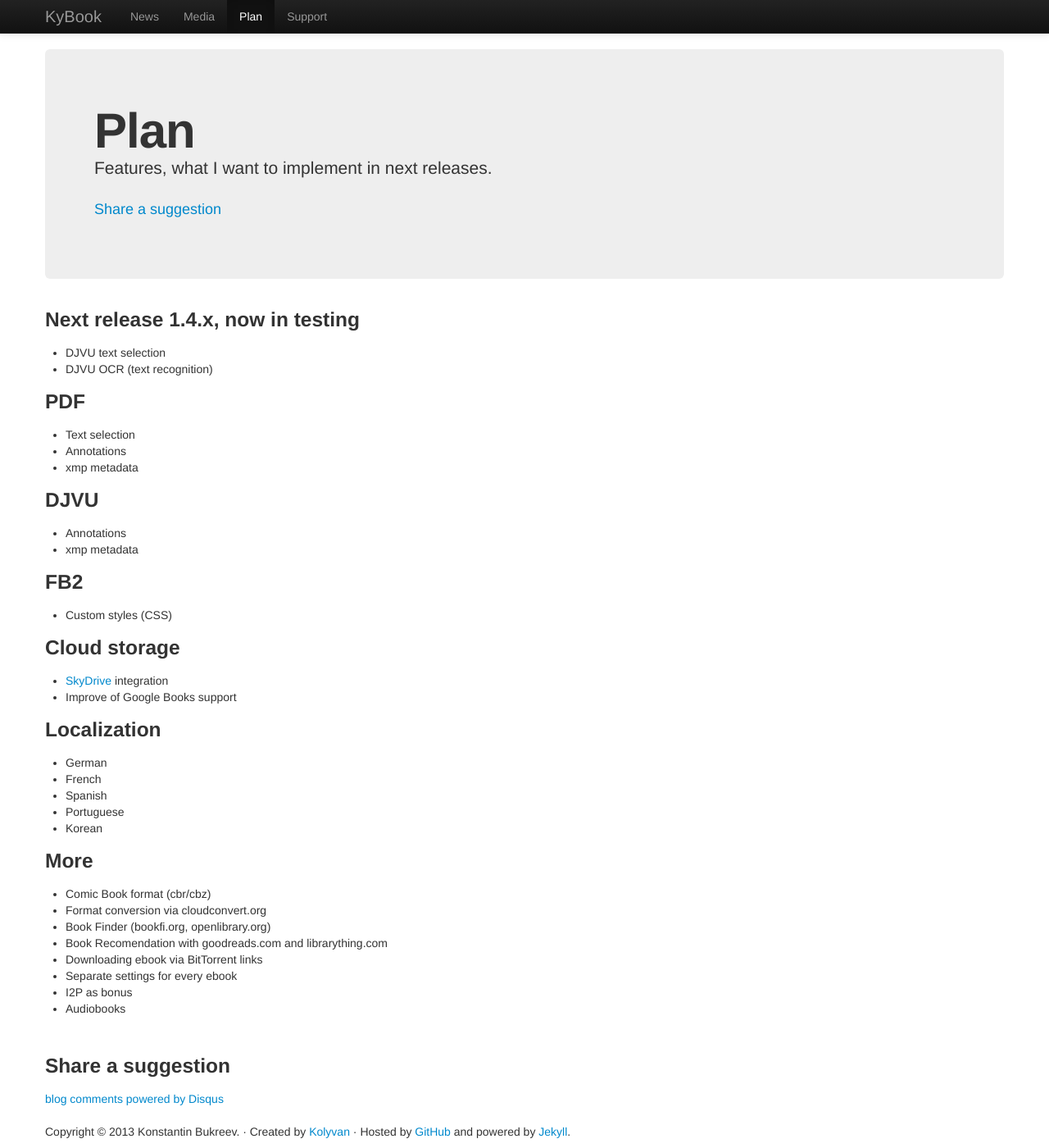
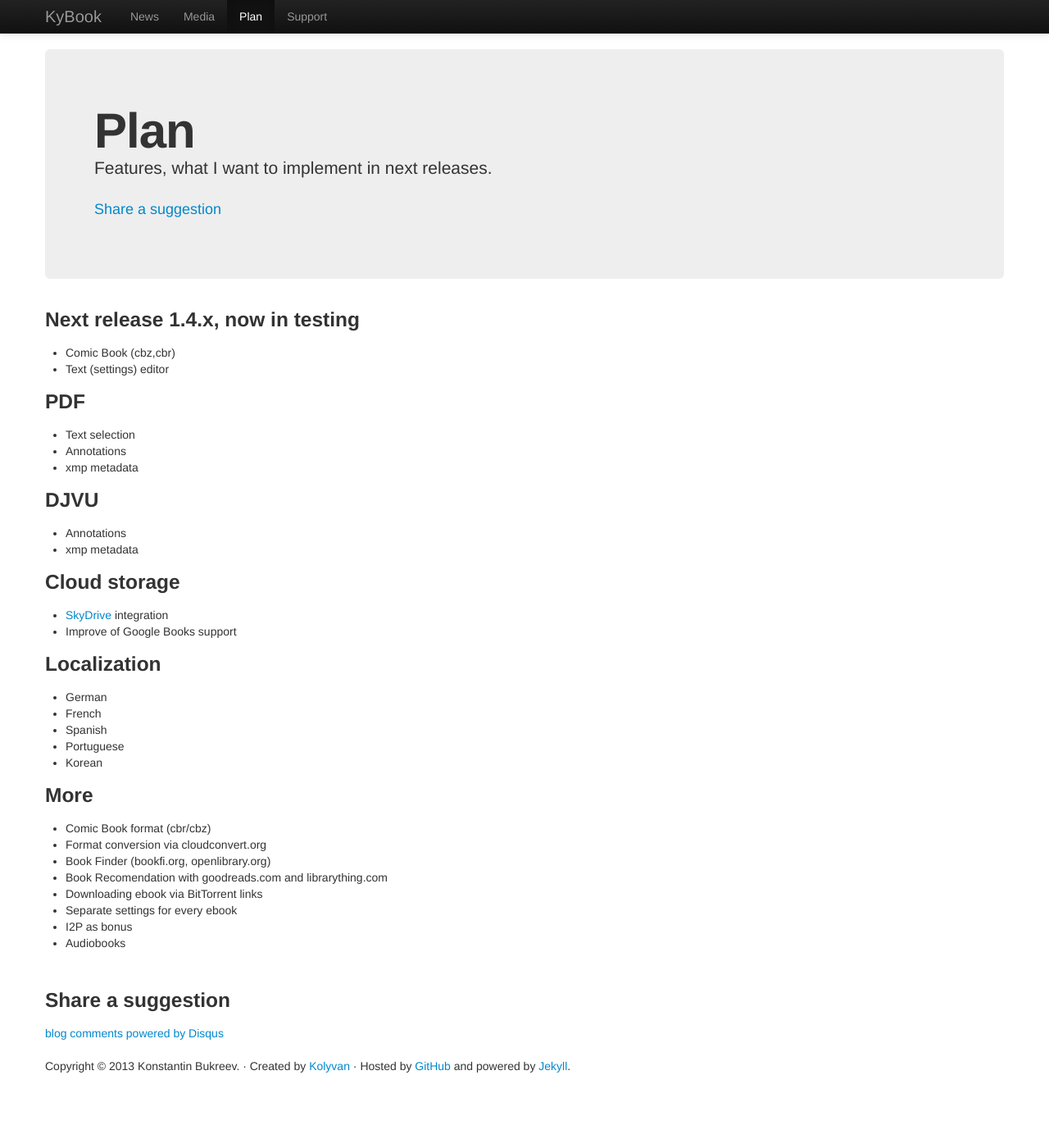
Before and after one commit to kolyvan/kolyvan.github.com, a Jekyll site: the page built from kybook/plan.html, in a window 1280 px wide and 1400 px high. Shown: the whole window at 82% size. Built offline with Jekyll 4.4.1, drawn with Linux system fonts in a browser that asks for light colours; nearby versions of some CDN libraries; comment, search, counter and statistics services are not loaded.

Commit message:
update kybook news and plan

```diff
--- a/kybook/index.html
+++ b/kybook/index.html
@@ -36,6 +36,7 @@ title: KyBook
 		<li>Supports of VK Docs as Cloud Storage</li>
 		<li>Built-in Web Browser</li>
 		<li>Supports Tor Network</li>
+		<li>OCR and DJVU filters</li>
 		</ul>
 
 		<h3 id="features">Key features</h3>
--- a/kybook/plan.html
+++ b/kybook/plan.html
@@ -11,8 +11,8 @@ title: Plan
 
 <h3>Next release 1.4.x, now in testing </h3>
 <ul>
-	<li>DJVU text selection</li>
-	<li>DJVU OCR (text recognition)</li>
+	<li>Comic Book (cbz,cbr)</li>
+	<li>Text (settings) editor</li>
 </ul>
 <div>
 
@@ -28,11 +28,6 @@ title: Plan
 <ul>
 	<li>Annotations</li>
 	<li>xmp metadata</li>
-</ul>
-
-<h3>FB2</h3>
-<ul>
-	<li>Custom styles (CSS)</li>
 </ul>
 
 <h3>Cloud storage</h3>
```
Also changed, not shown: kybook/news/_posts/2013-10-30-appstore137.html (added, +15 -0 lines).
